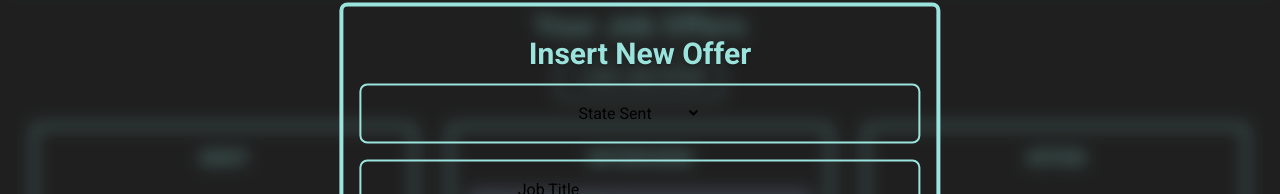
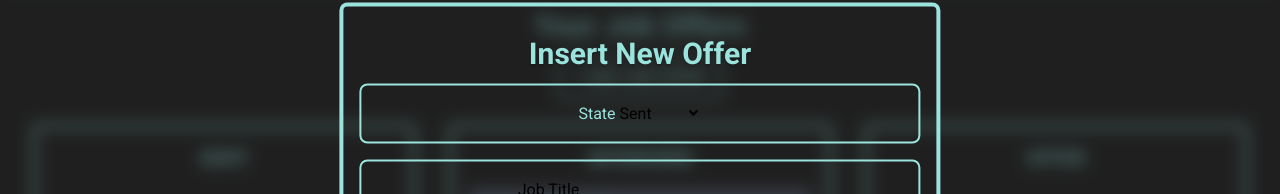
Before and after one commit to AndreaMargutti/job-tracker-react, a React (Vite) app: page / in a window 1280 px wide. Both pictures are taken after a click on the button "+ ADD JOB OFFER". Shown: the part 109-303 px from the top of the page. Built offline with nearby package versions, Linux system fonts and the light colour scheme.

Commit message:
fix: update label styling for State field in Modal component

```diff
--- a/src/components/Modal/Modal.tsx
+++ b/src/components/Modal/Modal.tsx
@@ -10,7 +10,9 @@ export default function Modal({ isOpen }: ModalProps) {
         <Title title="Insert New Offer" />
         <form action="" method="POST">
           <div className="p-4 border-2 border-accent-azure rounded-lg">
-            <label htmlFor="">State</label>
+            <label htmlFor="" className="text-accent-azure">
+              State
+            </label>
             <select name="" id="">
               <option value="Sent">Sent</option>
               <option value="On-Going">On-Going</option>
```
